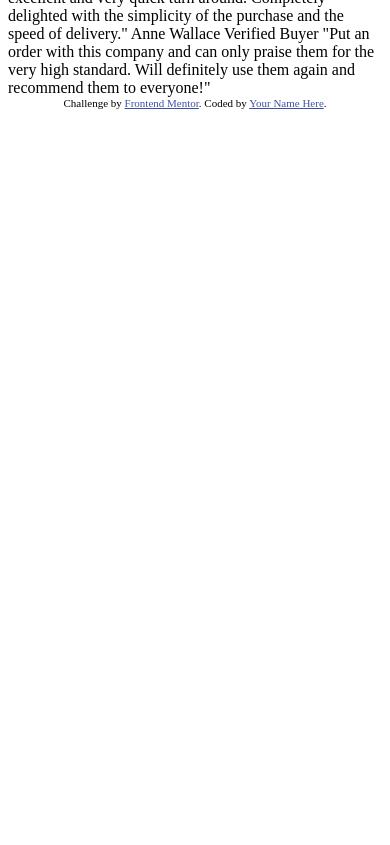
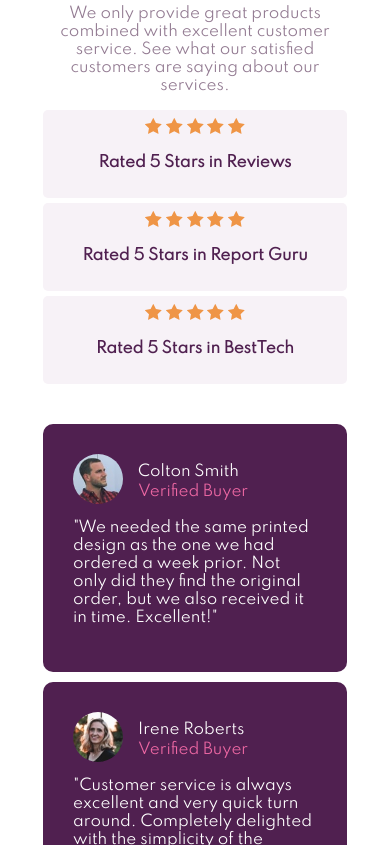
Before and after one commit to dhiraj-chakma/social-proof-section, a plain HTML site: page index.html in a window 390 px wide. Shown: the part 181-1026 px from the top of the page. Before the commit the page ends 844 px from the top, so only its background shows below. Drawn offline with Linux system fonts and the light colour scheme.

Commit message:
mobile version added

```diff
--- /dev/null
+++ b/css/mobile.css
@@ -0,0 +1,52 @@
+@media only screen and (max-width: 600px) {
+    body{
+        font-size: 15px;
+        font-family: 'Spartan', sans-serif;
+        padding: 30px;
+    }
+
+    .header{
+        text-align: center;
+        color: hsl(303, 10%, 53%);
+    }
+    .header h1{
+        color: hsl(300, 43%, 22%);
+    }
+    .review{
+        height: 80px;
+        background-color: hsl(300, 24%, 96%);
+        border-radius: 5px;
+        margin: 5px;
+        padding-top: 8px;
+        text-align: center;
+        font-weight: 600;
+        color: hsl(300, 43%, 22%);
+    }
+    .comments{
+        margin-top: 40px;
+       color: hsl(0, 0%, 100%);
+    }
+
+    .comments img{
+        border-radius: 50%;
+
+    }
+    .person{
+        display: flex;
+        height: 50px;
+    }
+    .name{
+        line-height: 5px;
+        margin-left: 15px;
+    }
+
+    .comment{
+        padding: 30px;
+        background-color: hsl(300, 43%, 22%);
+        margin:0 5px 10px 5px;
+        border-radius: 10px;
+    }
+    .verify{
+        color: hsl(333, 80%, 67%);
+    }
+}
--- a/index.html
+++ b/index.html
@@ -11,11 +11,18 @@
       sizes="32x32"
       href="./images/favicon-32x32.png"
     />
-
+    <link rel="preconnect" href="https://fonts.googleapis.com">
+    <link rel="preconnect" href="https://fonts.gstatic.com" crossorigin>
+    <link href="https://fonts.googleapis.com/css2?family=Outfit&family=Spartan&display=swap" rel="stylesheet">
+    <link rel="stylesheet" href="./css/mobile.css">
+    <link rel="stylesheet" href="./css/desktop.css">
     <title>Frontend Mentor | Social proof section</title>
 
     <!-- Feel free to remove these styles or customise in your own stylesheet 👍 -->
     <style>
+      body{
+        box-sizing: border-box;
+      }
       .attribution {
         font-size: 11px;
         text-align: center;
@@ -26,36 +33,101 @@
     </style>
   </head>
   <body>
-    10,000+ of our users love our products.
+    <div class="container">
+      <div class="header">
+        <h1>10,000+ of our users love our products.</h1>
+        <p>
+          We only provide great products combined with excellent customer service.
+          See what our satisfied customers are saying about our services.
+        </p>
+      </div>
 
-    We only provide great products combined with excellent customer service.
-    See what our satisfied customers are saying about our services.
+      <div class="rating">
+        <div class="review">
+          <img src="./images/icon-star.svg" alt="">
+          <img src="./images/icon-star.svg" alt="">
+          <img src="./images/icon-star.svg" alt="">
+          <img src="./images/icon-star.svg" alt="">
+          <img src="./images/icon-star.svg" alt="">
+          <p>Rated 5 Stars in Reviews</p>
 
-    Rated 5 Stars in Reviews
-    Rated 5 Stars in Report Guru
-    Rated 5 Stars in BestTech
+        </div>
+        <div class="review">
+          <img src="./images/icon-star.svg" alt="">
+          <img src="./images/icon-star.svg" alt="">
+          <img src="./images/icon-star.svg" alt="">
+          <img src="./images/icon-star.svg" alt="">
+          <img src="./images/icon-star.svg" alt="">
+          <p>Rated 5 Stars in Report Guru</p>
 
-    Colton Smith
-    Verified Buyer
-    "We needed the same printed design as the one we had ordered a week prior.
+        </div>
+        <div class="review">
+          <img src="./images/icon-star.svg" alt="">
+          <img src="./images/icon-star.svg" alt="">
+          <img src="./images/icon-star.svg" alt="">
+          <img src="./images/icon-star.svg" alt="">
+          <img src="./images/icon-star.svg" alt="">
+          <p>Rated 5 Stars in BestTech</p>
+
+        </div>
+      </div>
+
+      <div class="comments">
+        <div class="comment">
+          <div class="person">
+            <img src="./images/image-colton.jpg" alt="">
+            <div class="name">
+              <p>Colton Smith</p>
+              <p class="verify">Verified Buyer</p>
+            </div>
+          </div>
+           <p>
+            "We needed the same printed design as the one we had ordered a week prior.
     Not only did they find the original order, but we also received it in time.
     Excellent!"
+           </p>
+        </div>
 
-    Irene Roberts
-    Verified Buyer
-    "Customer service is always excellent and very quick turn around. Completely
+        <div class="comment">
+          <div class="person">
+            <img src="./images/image-irene.jpg" alt="">
+            <div class="name">
+              <p>Irene Roberts </p>
+              <p class="verify">Verified Buyer</p>
+            </div>
+          </div>
+           <p>
+            "Customer service is always excellent and very quick turn around. Completely
     delighted with the simplicity of the purchase and the speed of delivery."
+           </p>
+        </div>
 
-    Anne Wallace
-    Verified Buyer
-    "Put an order with this company and can only praise them for the very high
+        <div class="comment">
+          <div class="person">
+            <img src="./images/image-anne.jpg" alt="">
+            <div class="name">
+              <p>Anne Wallace  </p>
+              <p class="verify">Verified Buyer</p>
+            </div>
+          </div>
+           <p>
+            "Put an order with this company and can only praise them for the very high
     standard. Will definitely use them again and recommend them to everyone!"
+           </p>
+        </div>
+        </div>
+      </div>
+    </div>
+        </div>
+
+
+
 
     <div class="attribution">
       Challenge by
       <a href="https://www.frontendmentor.io?ref=challenge" target="_blank"
         >Frontend Mentor</a
-      >. Coded by <a href="#">Your Name Here</a>.
+      >. Coded by <a href="https://www.linkedin.com/in/dhiraj-chakma-004235175/">Dhiraj Chakma</a>.
     </div>
   </body>
 </html>
```
Also changed, not shown: css/desktop.css (added).
